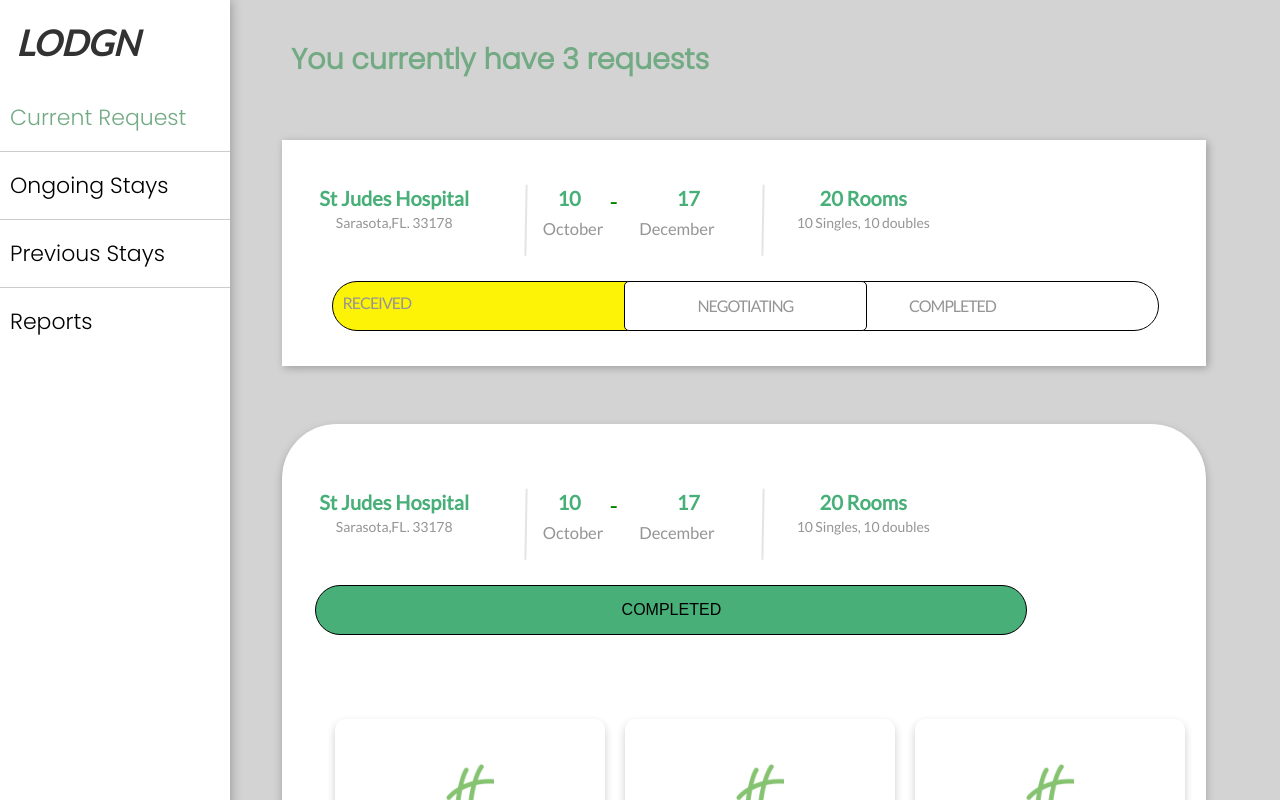
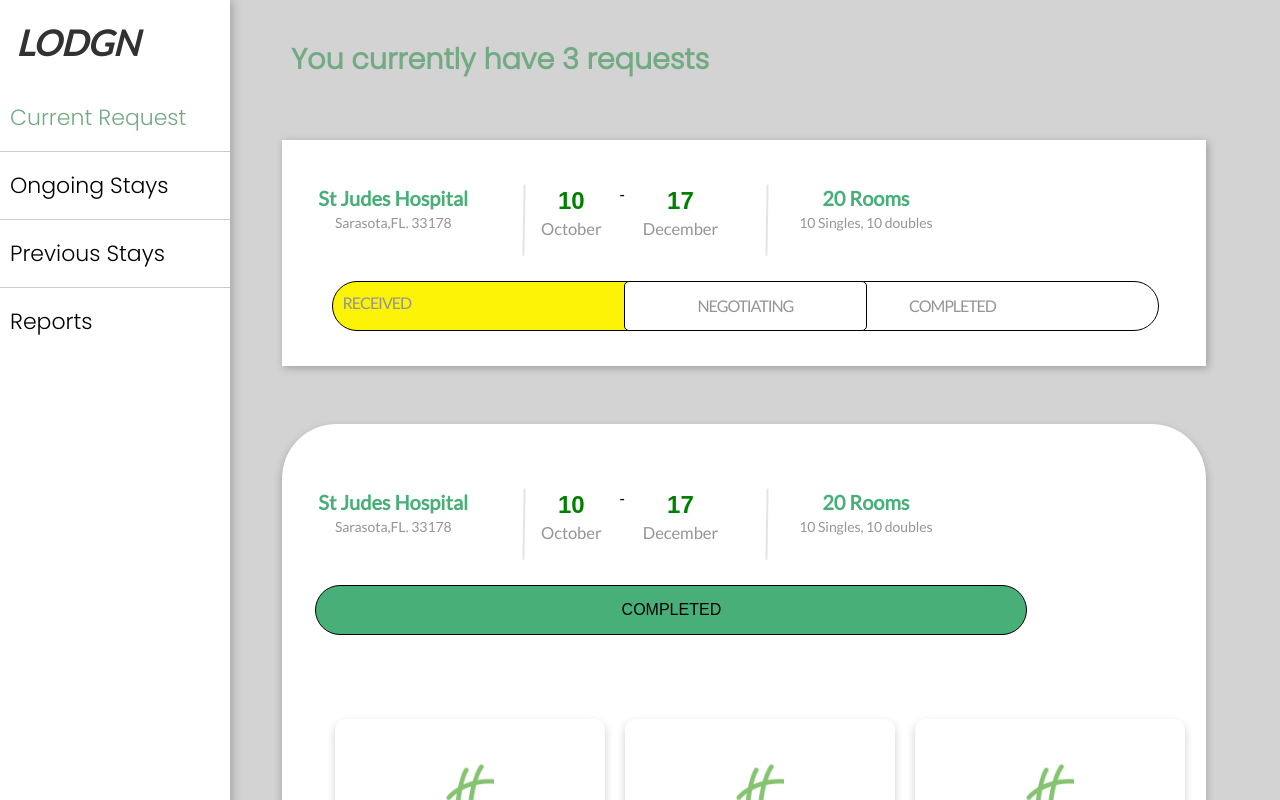
Before and after one commit to TahaAhmed63/basic-React-hospital-design, a React (Create React App) app: page / in a window 1280 px wide. Shown: the top 800 px of the page. Built offline with nearby package versions, Linux system fonts and the light colour scheme.

Commit message:
first-commit

```diff
--- a/src/Apointment.jsx
+++ b/src/Apointment.jsx
@@ -14,22 +14,26 @@ import Card from './Card'
           <p>Sarasota,FL. 33178</p>
         </div>
       </div>
-  <div className="item">
+      <div className="item">
     <div className="line-10"></div>
-  <div className="box-head-1">
+    <div className="item-wrap">
     <div className="box-6">
   <h3>10 </h3>
+  <p>October</p>
+</div>
 
 <span>-</span>
+<div className="box-6">
   <h3>17</h3>
-
-</div>
-<div className="box-6">
+  <p>December</p>
+ </div>
+ </div>
+{/* <div className="box-6">
   <p>October</p>
   <p>December</p>
-</div>
+</div> */}
 
-</div>
+
 
 </div>
   <div className="item">
--- a/src/Detail.css
+++ b/src/Detail.css
@@ -39,6 +39,11 @@ body {
   background: #FFFFFF;
   border: 1px solid #FFFFFF;
   box-shadow: 2px 2px 8px rgba(0, 0, 0, 0.25);
+}
+.item-wrap{
+  display: flex;
+  justify-content: center;
+
 }
 @media screen and (max-width: 1024px) {
   .box {
@@ -206,8 +211,19 @@ body {
 
 }
 .box-6{
-  display: flex
+  display: flex;
+  flex-direction: column;
 }
+.box-6 h3{
+  display: flex;
+  align-items: center;
+  justify-content: center;
+  flex-direction: column;
+  color: green;
+  font-size: 24px;
+
+}
+
 .box-6 span {
   display: flex;
   margin: 0px 59px 0px 29px;
--- a/src/Detail.jsx
+++ b/src/Detail.jsx
@@ -20,20 +20,24 @@ const Detail = () => {
       </div>
   <div className="item">
     <div className="line-10"></div>
-  <div className="box-head-1">
+    <div className="item-wrap">
     <div className="box-6">
   <h3>10 </h3>
+  <p>October</p>
+</div>
 
 <span>-</span>
+<div className="box-6">
   <h3>17</h3>
-
-</div>
-<div className="box-6">
+  <p>December</p>
+ </div>
+ </div>
+{/* <div className="box-6">
   <p>October</p>
   <p>December</p>
-</div>
+</div> */}
 
-</div>
+
 
 </div>
   <div className="item">
```
